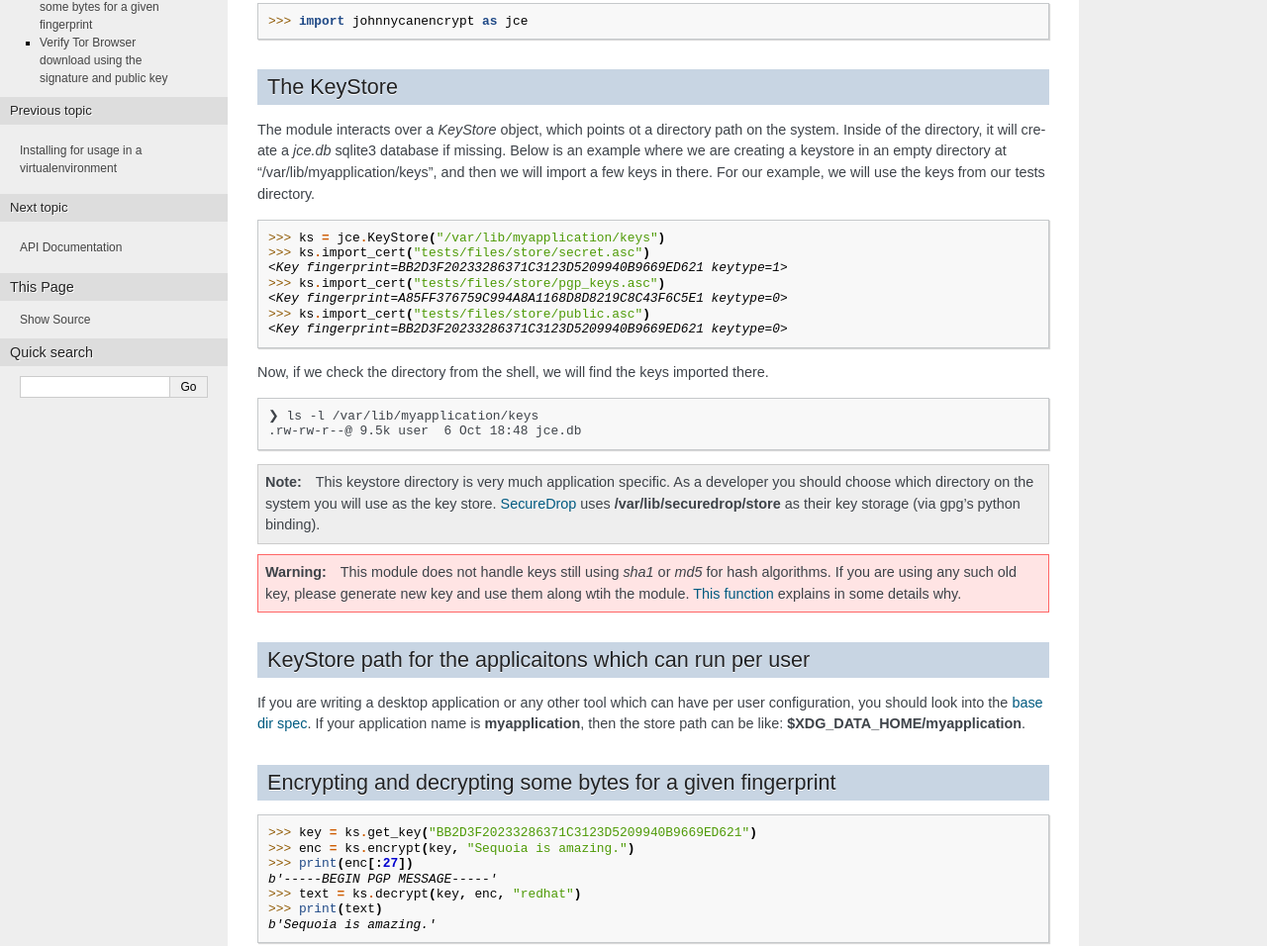
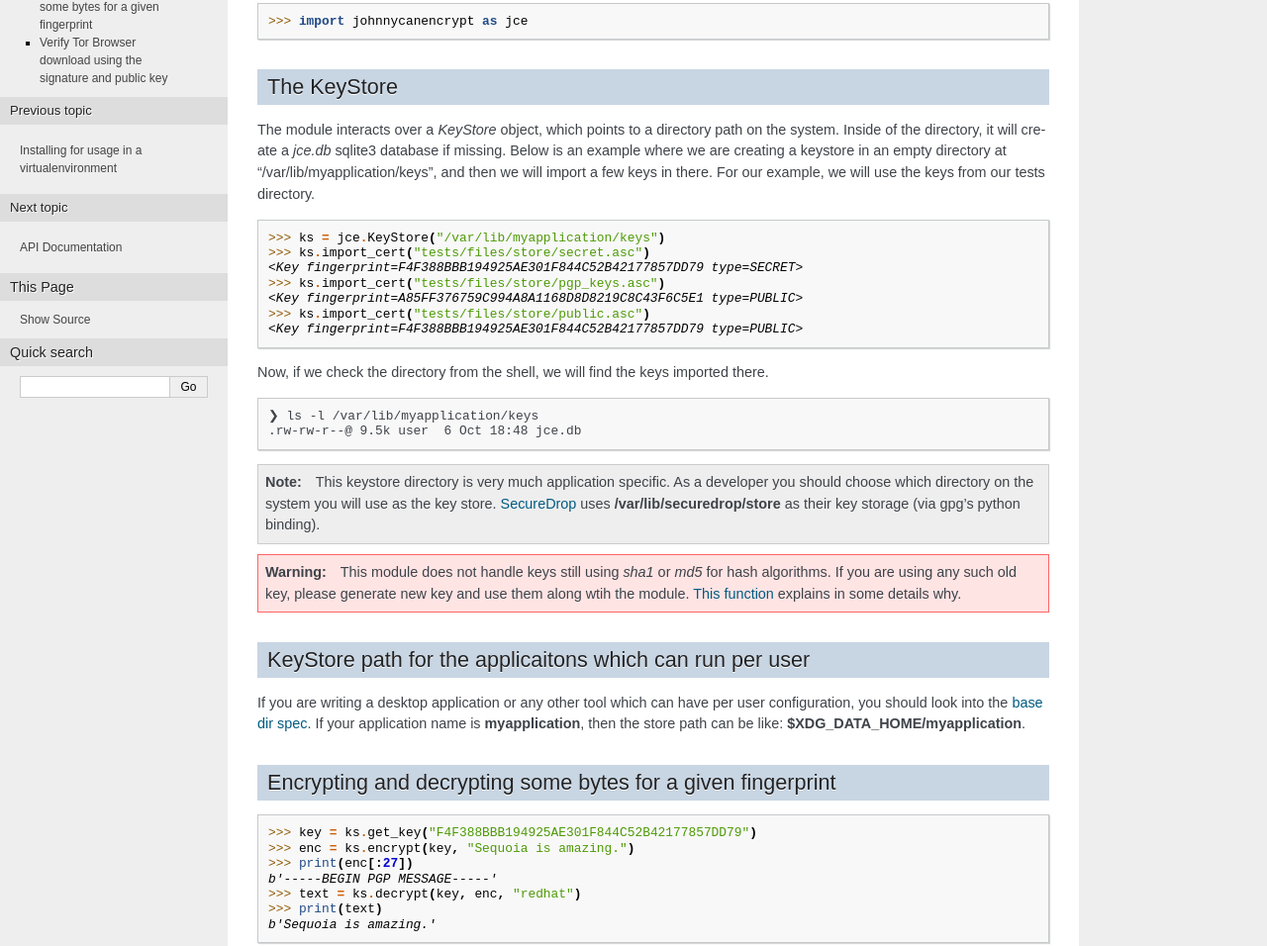
Before and after one commit to kushaldas/johnnycanencrypt, a Sphinx documentation site: the page built from docs/introduction.rst, in a window 1280 px wide and 1400 px high. Shown: the part 200-1156 px from the top of the window at 99% size. Built offline with Sphinx 7.4.7, drawn with Linux system fonts in a browser that asks for light colours; some of the changed text lies outside the part shown.

Commit message:
Updates documentation to the newer API

```diff
--- a/docs/introduction.rst
+++ b/docs/introduction.rst
@@ -14,7 +14,7 @@ We will import the module as jce.
 The KeyStore
 -------------
 
-The module interacts over a `KeyStore` object, which points ot a directory path
+The module interacts over a `KeyStore` object, which points to a directory path
 on the system. Inside of the directory, it will create a `jce.db` sqlite3
 database if missing. Below is an example where we are creating a keystore in an
 empty directory at "/var/lib/myapplication/keys", and then we will import a few
@@ -24,11 +24,11 @@ keys in there. For our example, we will use the keys from our tests directory.
 
         >>> ks = jce.KeyStore("/var/lib/myapplication/keys")
         >>> ks.import_cert("tests/files/store/secret.asc")
-        <Key fingerprint=BB2D3F20233286371C3123D5209940B9669ED621 keytype=1>
+        <Key fingerprint=F4F388BBB194925AE301F844C52B42177857DD79 type=SECRET>
         >>> ks.import_cert("tests/files/store/pgp_keys.asc")
-        <Key fingerprint=A85FF376759C994A8A1168D8D8219C8C43F6C5E1 keytype=0>
+        <Key fingerprint=A85FF376759C994A8A1168D8D8219C8C43F6C5E1 type=PUBLIC>
         >>> ks.import_cert("tests/files/store/public.asc")
-        <Key fingerprint=BB2D3F20233286371C3123D5209940B9669ED621 keytype=0>
+        <Key fingerprint=F4F388BBB194925AE301F844C52B42177857DD79 type=PUBLIC>
 
 Now, if we check the directory from the shell, we will find the keys imported there.
 
@@ -58,7 +58,7 @@ Encrypting and decrypting some bytes for a given fingerprint
 
 ::
 
-        >>> key = ks.get_key("BB2D3F20233286371C3123D5209940B9669ED621")
+        >>> key = ks.get_key("F4F388BBB194925AE301F844C52B42177857DD79")
         >>> enc = ks.encrypt(key, "Sequoia is amazing.")
         >>> print(enc[:27])
         b'-----BEGIN PGP MESSAGE-----'
@@ -86,7 +86,7 @@ Now let us import the key and verify.
 
         >>> torkey = ks.import_cert("./kounek7zrdx745qydx6p59t9mqjpuhdf.pub")
         >>> torkey
-        <Key fingerprint=EF6E286DDA85EA2A4BA7DE684E2C6E8793298290 keytype=0>
+        <Key fingerprint=EF6E286DDA85EA2A4BA7DE684E2C6E8793298290 type=PUBLIC>
         >>> filepath="./tor-browser-linux64-10.0_en-US.tar.xz"
         >>> signaturepath="./tor-browser-linux64-10.0_en-US.tar.xz.asc"
         >>> ks.verify_file(torkey, filepath, signaturepath)
```
